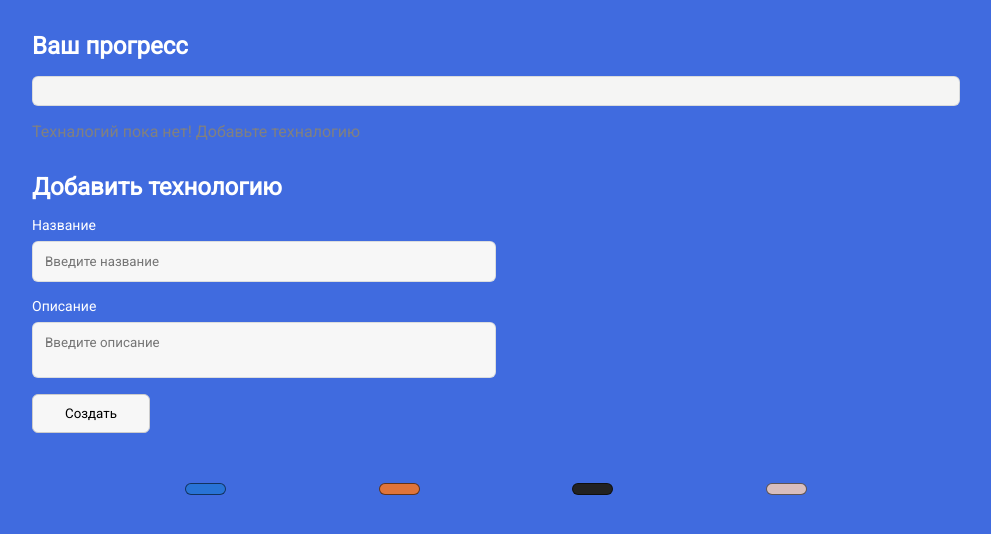
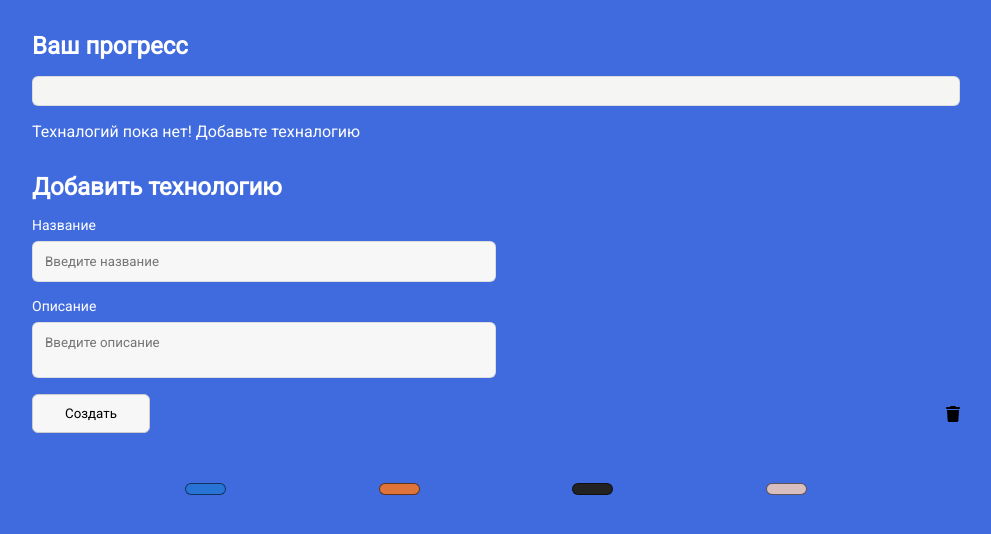
Before and after one commit to Abdugafor/tech-tracker, a plain HTML site: page index.html in a window 1280 px wide. Both pictures are taken after a click on the button 349 px from the left and 489 px from the top of the page. Shown: the whole page, without its empty margins (144-1135 px from the left). Drawn offline with Linux system fonts and the light colour scheme.

Commit message:
Add files via upload

```diff
--- a/app.js
+++ b/app.js
@@ -12,7 +12,8 @@ const modal = document.querySelector('#modal'),
       content = document.querySelector('#content'),
       backdrop = document.querySelector('#backdrop'),
       progress = document.querySelector('#progress'),
-      form = document.querySelector('#form')
+      form = document.querySelector('#form'),
+      globalTrash = document.querySelector('#globalTrash')
 
 
 
@@ -21,11 +22,16 @@ backdrop.addEventListener('click', closeModal)
 modal.addEventListener('change', toggleTech)
 form.addEventListener('submit', createTech)
 
+
 const APP_TITLE = document.title
 const LS_KEY = 'MY_TECHS'
 
-const technologies = getState()
+let technologies = getState()
 
+globalTrash.addEventListener('click', () => {
+   technologies = []
+    reRenderCard()
+})
 
 
 function openCard(event) {
@@ -197,18 +203,21 @@ function reRenderCard() {
 const white = document.querySelectorAll('.white')
 
 themeOne.addEventListener('click', () => {
+    p()
     body.style.background = '#406bdf'
     white.forEach(item => item.style.color = 'white')
 
 })
 
 themeTwo.addEventListener('click', () => {
+    p()
     body.style.background = '#df743a'
     white.forEach(item => item.style.color = 'white')
 
 })
 
 themethree.addEventListener('click', () => {
+    p()
     body.style.background = '#fbfbfb'
     white.forEach(item => item.style.color = 'black')
 
@@ -223,4 +232,13 @@ function theme() {
     cards.forEach(item => item.classList.add('hover'))
 }
 
+function p() {
+    if (technologies.length === 0) {
+        const p = document.querySelector('.empty')
+        p.style.color = 'white'
+    }else {
+        return
+    }
+
+}
 init()
--- a/index.html
+++ b/index.html
@@ -48,7 +48,10 @@
             placeholder="Введите описание"
           ></textarea>
         </div>
-        <button type="submit" class="btn">Создать</button>
+        <div class="bottom">
+          <button type="submit" class="btn">Создать</button>
+          <i class="fa-solid fa-trash" id="globalTrash"></i>
+        </div>
       </form>
 
       <div class="themes">
--- a/styles.css
+++ b/styles.css
@@ -254,6 +254,16 @@
     cursor: pointer;
   }
 
+  #globalTrash:hover {
+    cursor: pointer;
+  }
+
+  .bottom {
+    display: flex;
+    justify-content: space-between;
+    align-items: center;
+  }
+
   .hover {
     transition: all 0.3s;
   }
```
